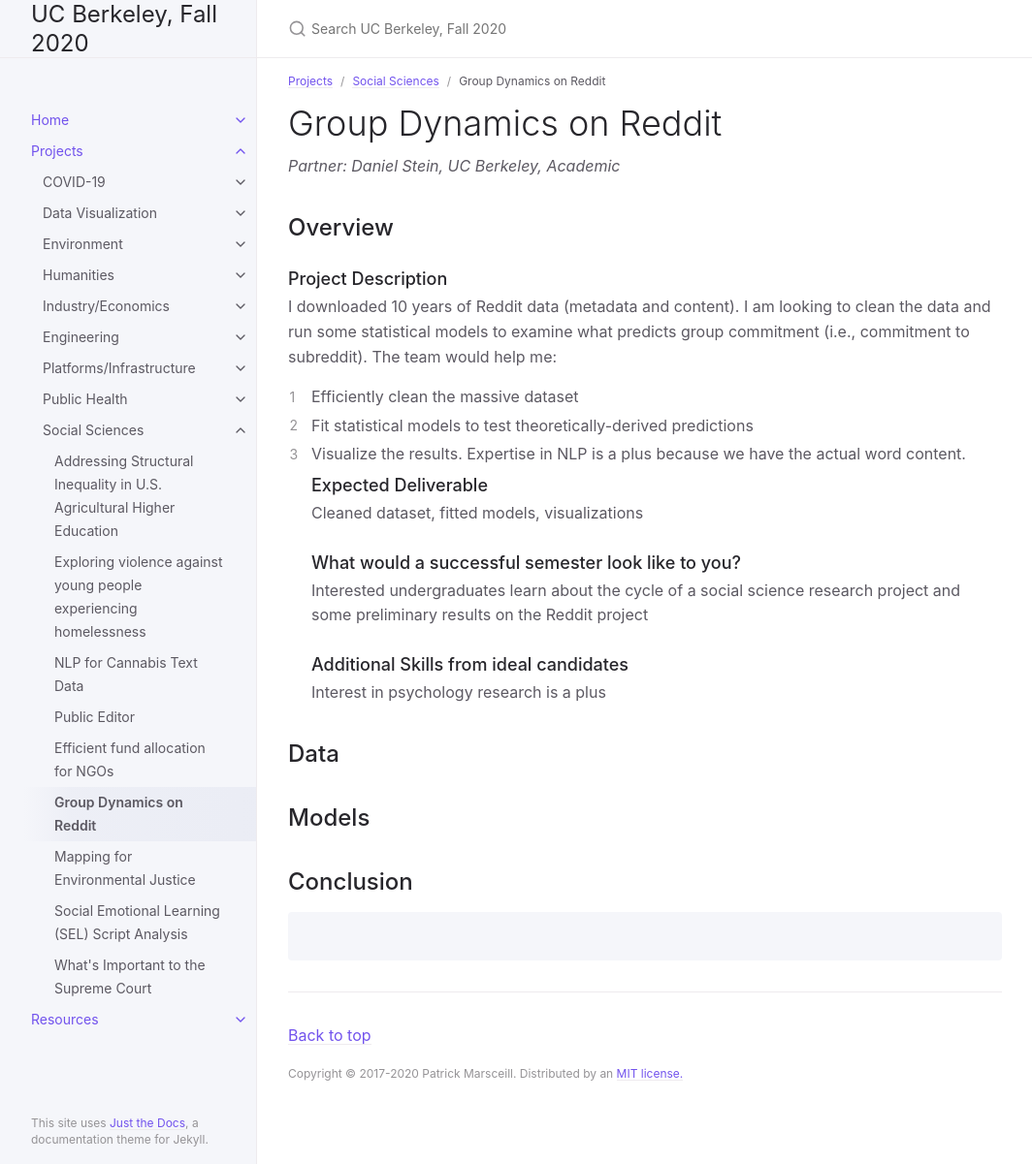
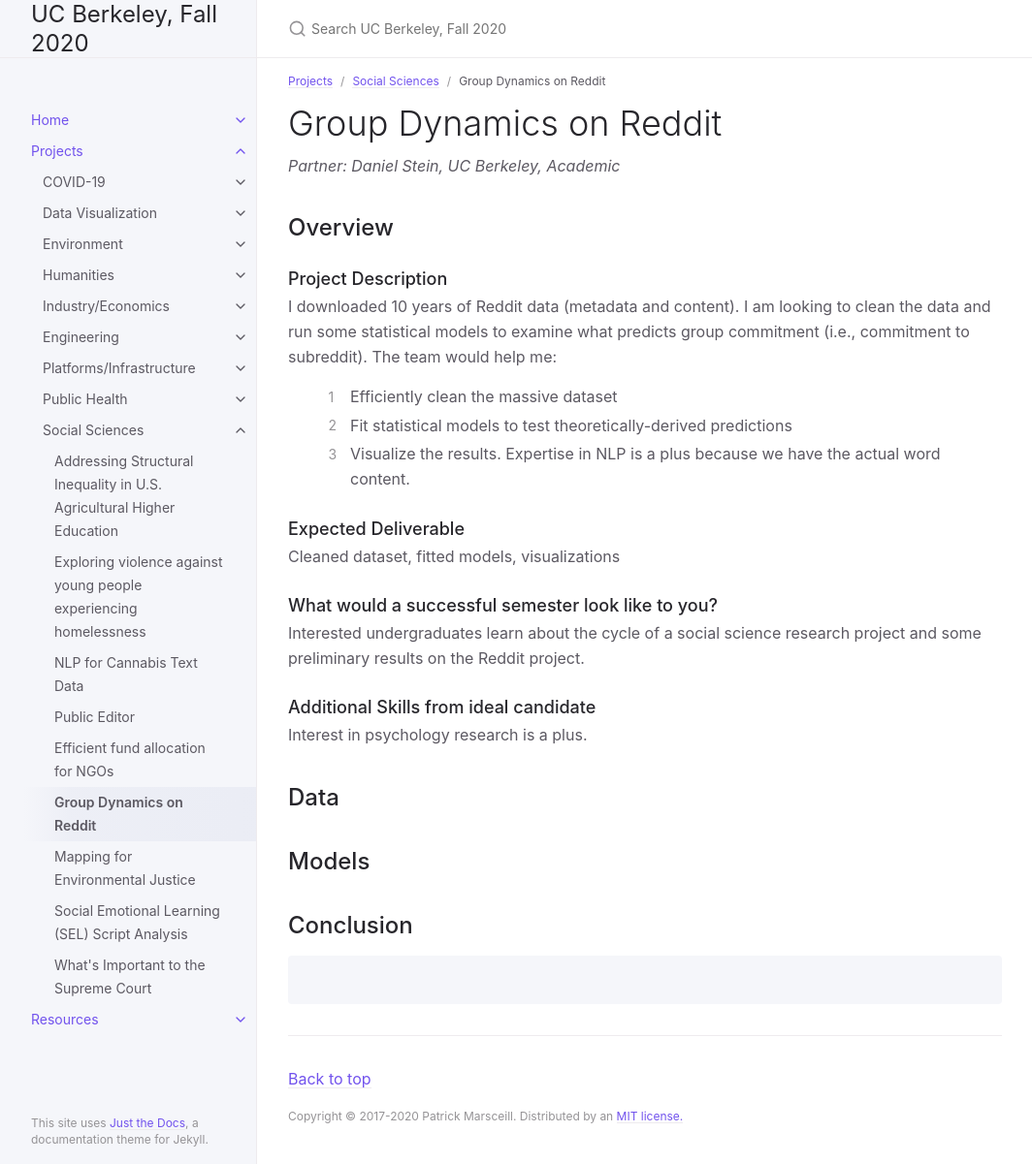
Before and after one commit to DS-Discovery/ds-discovery.github.io, a Jekyll site: the page built from Projects/Social Sciences/SC-Group Dynamics on Reddit.md, in a window 1280 px wide and 1201 px high. Shown: the whole window at 97% size, without its empty margins (107-1171 px from the left). Built offline with Jekyll 4.4.1, drawn with Linux system fonts in a browser that asks for light colours.

Commit message:
Update SC-Group Dynamics on Reddit.md

```diff
--- a/Projects/Social Sciences/SC-Group Dynamics on Reddit.md
+++ b/Projects/Social Sciences/SC-Group Dynamics on Reddit.md
@@ -13,15 +13,18 @@ nav_order: 5
 ## Overview
 ### Project Description
 I downloaded 10 years of Reddit data (metadata and content). I am looking to clean the data and run some statistical models to examine what predicts group commitment (i.e., commitment to subreddit). The team would help me:
-1. Efficiently clean the massive dataset
-1. Fit statistical models to test theoretically-derived predictions
-1. Visualize the results. Expertise in NLP is a plus because we have the actual word content.
+>1. Efficiently clean the massive dataset
+>1. Fit statistical models to test theoretically-derived predictions
+>1. Visualize the results. Expertise in NLP is a plus because we have the actual word content.
+
 ### Expected Deliverable
 Cleaned dataset, fitted models, visualizations
+
 ### What would a successful semester look like to you?
-Interested undergraduates learn about the cycle of a social science research project and some preliminary results on the Reddit project
-### Additional Skills from ideal candidates
-Interest in psychology research is a plus
+Interested undergraduates learn about the cycle of a social science research project and some preliminary results on the Reddit project.
+
+### Additional Skills from ideal candidate
+Interest in psychology research is a plus.
 
 ## Data
 
```
